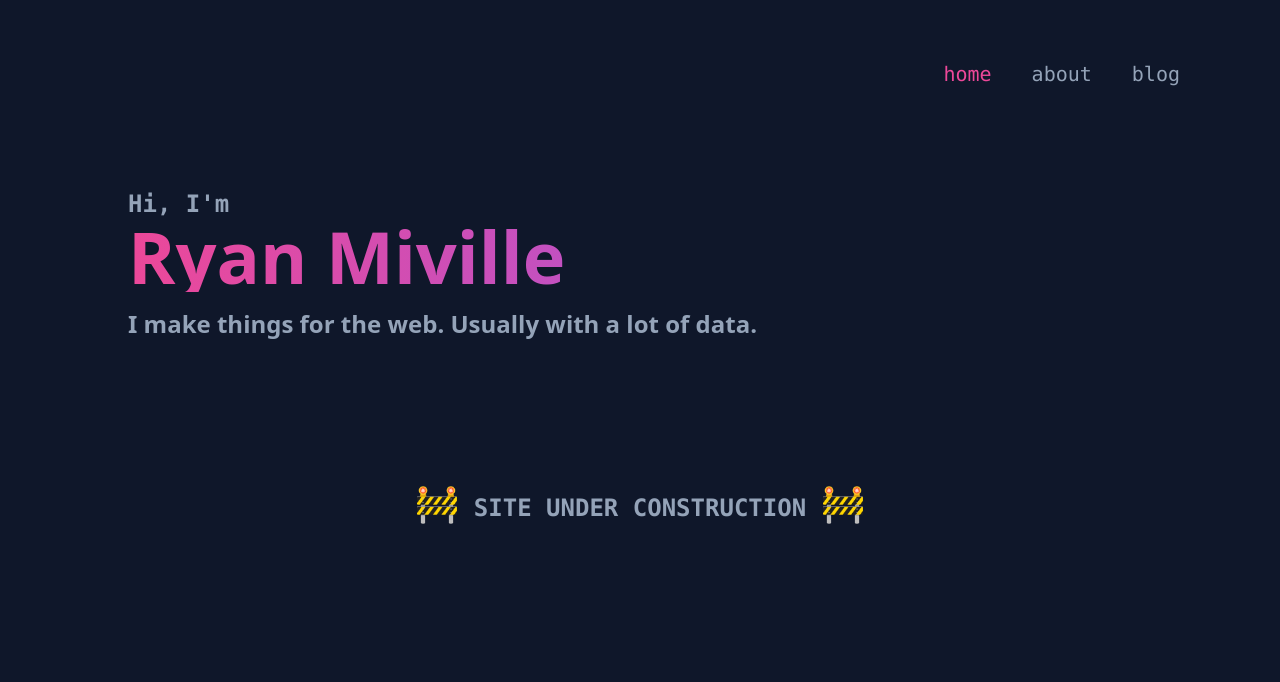
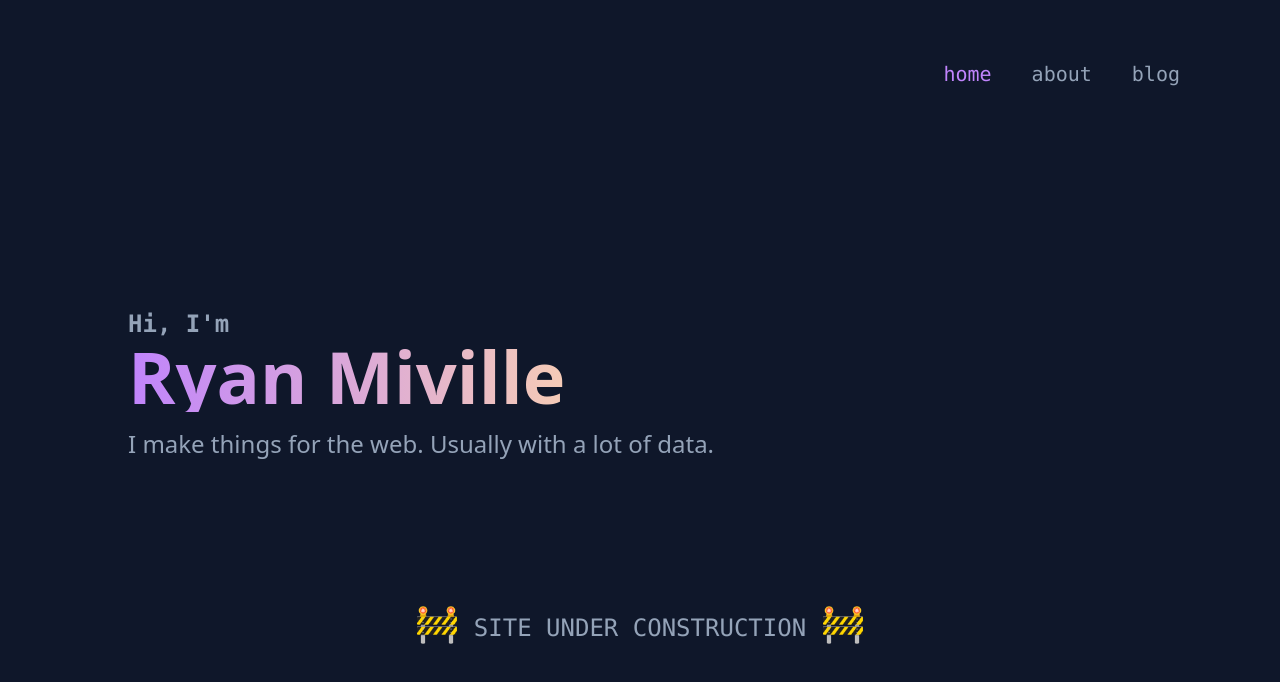
Before and after one commit to ryanmiville/rymi.dev, a Next.js app: page / in a window 1280 px wide. Shown: the top 682 px of the page. Built offline with nearby package versions, Linux system fonts and the light colour scheme.

Commit message:
remove pink

```diff
--- a/app/page.tsx
+++ b/app/page.tsx
@@ -1,8 +1,8 @@
 export default function Home() {
   return (
-      <div className="text-slate-400 text-2xl font-semibold mt-10">
+      <div className="text-slate-400 text-2xl sm:mt-10 lg:mt-40">
         <p className="font-mono font-semibold">Hi, I&apos;m</p>
-        <h1 className="text-7xl bg-clip-text text-transparent bg-gradient-to-r from-pink-500 to-violet-500 font-extrabold">Ryan Miville</h1>
+        <h1 className="text-7xl bg-clip-text text-transparent bg-gradient-to-r from-purple-400 via-orange-200 to-orange-200 font-bold">Ryan Miville</h1>
         <p className="py-4">I make things for the web. Usually with a lot of data.</p>
         <p className="font-mono mt-32 text-center">
           <span className="text-4xl">🚧</span> SITE UNDER CONSTRUCTION <span className="text-4xl">🚧</span>
--- a/components/nav.tsx
+++ b/components/nav.tsx
@@ -33,10 +33,10 @@ export default function Nav() {
                     className={clsx(
                       'transition-all bg-clip-text text-xl p-5',
                       {
-                        ' text-slate-400 hover:text-pink-200' : !isActive,
+                        ' text-slate-400 hover:text-purple-200' : !isActive,
                       },
                       {
-                      'text-pink-500' : isActive,
+                      'text-purple-400' : isActive,
                       }
                     )}
                   >
```
